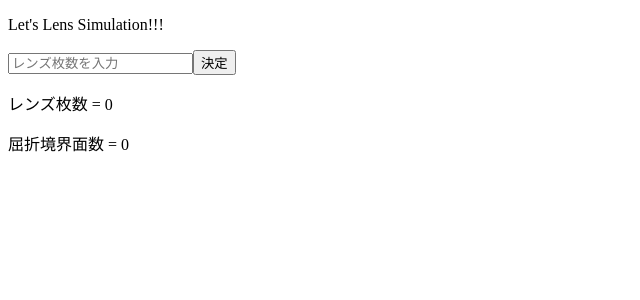
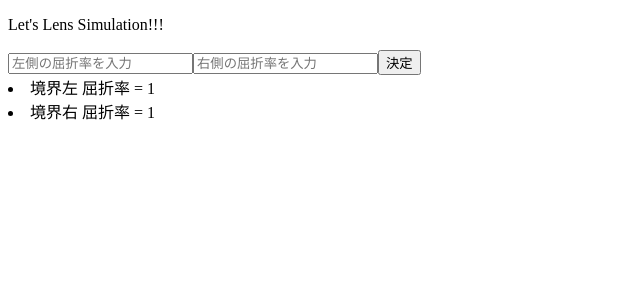
Before and after one commit to OAkimasa/lens-calc-app, a React (Create React App) app: page / in a window 1280 px wide. Shown: the top 300 px of the page, without its empty margins (0-640 px from the left). Built offline with nearby package versions, Linux system fonts and the light colour scheme.

Commit message:
変数入力実装

```diff
--- a/src/App.jsx
+++ b/src/App.jsx
@@ -1,34 +1,42 @@
 import React, { useState } from "react";
+import { AddLensSurface } from "./calculation/AddLensSurface";
+import { CreateParamList } from "./calculation/CreateParamList";
 
 export const App = () => {
-  const [inputLensCount, setInputLensCount] = useState("");
-  const [totalLensCount, setTotalLensCount] = useState([0]);
+  const [nLensLeft, setNLensLeft] = useState("");
+  const [nLensRight, setNLensRight] = useState("");
+  const [aLensParams, setALensParams] = useState([1,1]);
 
-  const onchangeInputLensCount = (event) => setInputLensCount(event.target.value);
+  const onchangeInputNLensLeft = (event) => setNLensLeft(event.target.value);
+  const onchangeInputNLensRight = (event) => setNLensRight(event.target.value);
 
-  // レンズ枚数決定ボタンの機能
-  const onClickDecideLensCount = () => {
-    if (inputLensCount === "") return;
-    const newInputLensCount = Number(inputLensCount);
-    if (!isNaN(newInputLensCount)) {
-      setTotalLensCount(newInputLensCount);
-      setInputLensCount("");
-    } else {
-      alert("数値を入力してください");
-    }
+  // パラメーター追加ボタン
+  const onClickAddParams = () => {
+    if (nLensLeft === "") return;
+    if (nLensRight === "") return;
+    if (isNaN === Number(nLensLeft)) {
+      alert("数値を入力してください（左側屈折率）");
+      console.log(Number(nLensLeft));
+    };
+
+    const newALensParams = [nLensLeft, nLensRight];
+    setALensParams(newALensParams);
+    setNLensLeft("");
+    setNLensRight("");
   };
 
   return (
     <>
-      <p>Let's Lens Simulation!!!</p>
-      <input
-        onChange={onchangeInputLensCount}
-        placeholder="レンズ枚数を入力"
-        value={inputLensCount}
+      <AddLensSurface
+        nLensLeft={nLensLeft}
+        nLensRight={nLensRight}
+        onchangeInputNLensLeft={onchangeInputNLensLeft}
+        onchangeInputNLensRight={onchangeInputNLensRight}
+        onClickAddParams={onClickAddParams}
       />
-      <button onClick={onClickDecideLensCount}>決定</button>
-      <p>レンズ枚数 = {totalLensCount}</p>
-      <p>屈折境界面数 = {totalLensCount*2}</p>
+      <CreateParamList
+        aLensParams={aLensParams}
+      />
     </>
   );
 };
--- a/src/calculation/AddLensSurface.jsx
+++ b/src/calculation/AddLensSurface.jsx
@@ -1 +1,21 @@
 import React from "react";
+
+export const AddLensSurface = (props) => {
+    const { nLensLeft, nLensRight, onchangeInputNLensLeft, onchangeInputNLensRight, onClickAddParams } = props;
+    return (
+        <div>
+            <p>Let's Lens Simulation!!!</p>
+            <input
+            onChange={onchangeInputNLensLeft}
+            placeholder="左側の屈折率を入力"
+            value={nLensLeft}
+            />
+            <input
+            onChange={onchangeInputNLensRight}
+            placeholder="右側の屈折率を入力"
+            value={nLensRight}
+            />
+            <button onClick={onClickAddParams}>決定</button>
+        </div>
+    );
+};
--- a/src/calculation/CreateParamList.jsx
+++ b/src/calculation/CreateParamList.jsx
@@ -1 +1,13 @@
 import React from "react";
+
+export const CreateParamList = (props) => {
+    const { aLensParams } = props;
+
+    return (
+        <div>
+            <li>境界左 屈折率 = {aLensParams[0]}</li>
+            <li>境界右 屈折率 = {aLensParams[1]}</li>
+            <ul></ul>
+        </div>
+    );
+};
```
